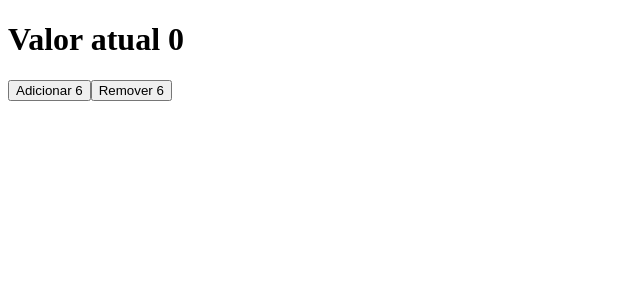
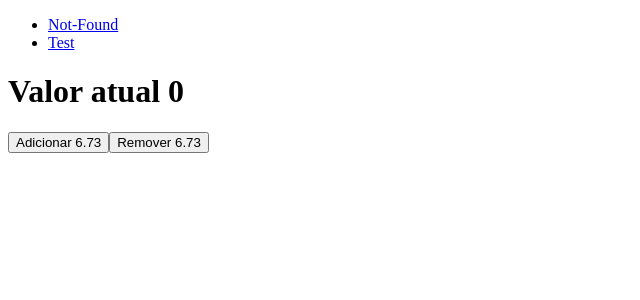
Before and after one commit to JonathanSantos-zz/idle, an Angular app: page /test in a window 1280 px wide. Shown: the top 300 px of the page, without its empty margins (0-640 px from the left). Built offline with nearby package versions, Linux system fonts and the light colour scheme.

Commit message:
Menu
Adicionado componente de Menu para teste

```diff
--- a/src/app/app.component.html
+++ b/src/app/app.component.html
@@ -1 +1,2 @@
+<app-menu></app-menu>
 <router-outlet></router-outlet>
--- a/src/app/app.module.ts
+++ b/src/app/app.module.ts
@@ -3,6 +3,7 @@ import { NgModule } from '@angular/core';
 
 import { AppRoutingModule } from './app-routing.module';
 import { AppComponent } from './app.component';
+import { ComponentsModule } from './shared/components/components.module';
 
 @NgModule({
   declarations: [
@@ -10,7 +11,8 @@ import { AppComponent } from './app.component';
   ],
   imports: [
     BrowserModule,
-    AppRoutingModule
+    AppRoutingModule,
+    ComponentsModule
   ],
   providers: [],
   bootstrap: [AppComponent]
--- a/src/app/modules/test/pages/test/test.page.ts
+++ b/src/app/modules/test/pages/test/test.page.ts
@@ -1,6 +1,7 @@
 import { IdleService } from './../../../idle/idle.service';
 import { Component, OnInit } from '@angular/core';
 import { ActionType } from '../../../idle/models/ActionType.enum';
+import { isNullOrUndefined } from '../../../../shared/utils/object/isNullOrUndefined';
 
 @Component({
   selector: 'app-test',
@@ -10,7 +11,7 @@ import { ActionType } from '../../../idle/models/ActionType.enum';
 export class TestComponent implements OnInit {
 
   valor = 0;
-  addValue = 6;
+  addValue = 6.73;
 
   constructor(
     private idleService: IdleService
@@ -18,7 +19,7 @@ export class TestComponent implements OnInit {
     this.idleService
       .getValue()
       .subscribe(valor => {
-        if (valor) this.valor = valor;
+        if (!isNullOrUndefined(valor)) this.valor = valor;
       });
   }
 
--- /dev/null
+++ b/src/app/shared/components/menu/menu.component.html
@@ -0,0 +1,4 @@
+<ul>
+  <li><a routerLink="not-found">Not-Found</a></li>
+  <li><a routerLink="test">Test</a></li>
+</ul>
--- /dev/null
+++ b/src/app/shared/components/menu/menu.component.ts
@@ -0,0 +1,15 @@
+import { Component, OnInit } from '@angular/core';
+
+@Component({
+  selector: 'app-menu',
+  templateUrl: './menu.component.html',
+  styleUrls: ['./menu.component.css']
+})
+export class MenuComponent implements OnInit {
+
+  constructor() { }
+
+  ngOnInit() {
+  }
+
+}
```
Also changed, not shown: src/app/shared/components/components.module.ts (added, +16 -0 lines), src/app/shared/components/menu/menu.component.css (added), 2 other files (tests, documents, lock files or other folders).
